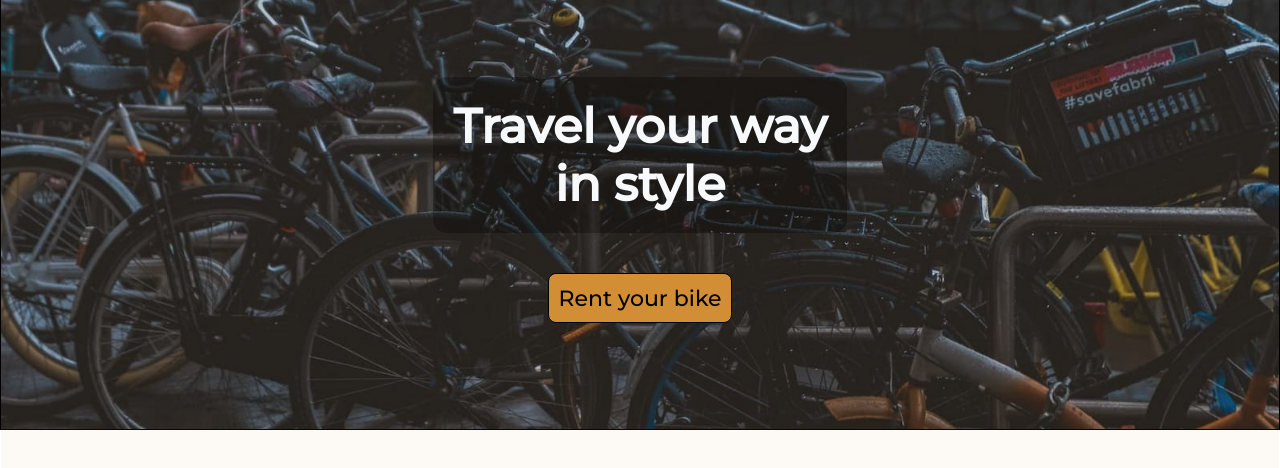
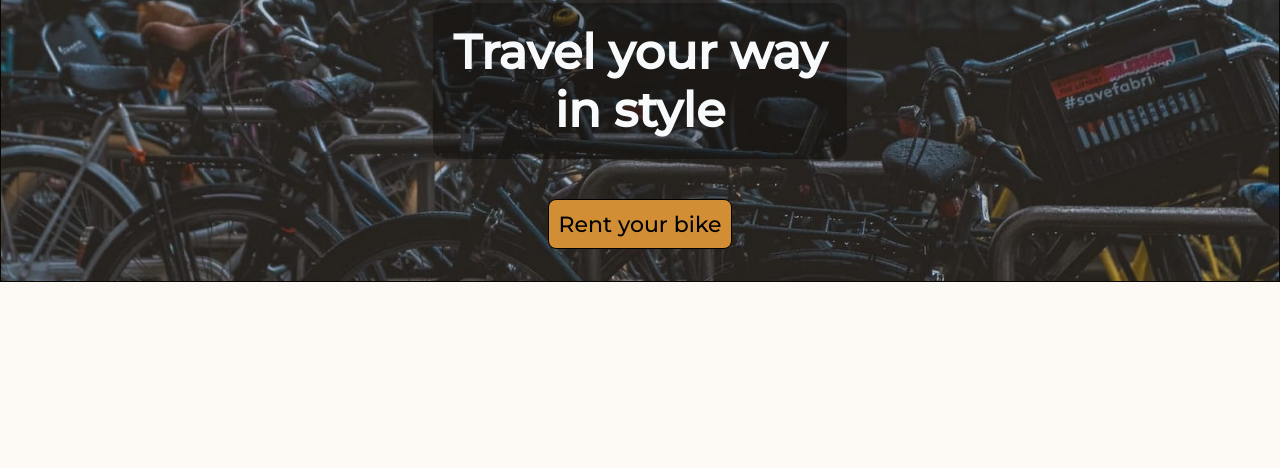
Before and after one commit to EliasHanken/webtech-group12, a plain HTML site: page project/index.html in a window 1280 px wide. Shown: the part 80-548 px from the top of the page. Drawn offline with Linux system fonts and the light colour scheme.

Commit message:
Fixed hero section aswell I think

```diff
--- a/project/css/hero-section.css
+++ b/project/css/hero-section.css
@@ -1,14 +1,12 @@
 @import url('https://fonts.googleapis.com/css2?family=Montserrat:wght@500&display=swap');
 
     .hero-section {
+        display: flex;
         border: 1px solid black;
-    min-width: 100rem;
-    height: 35vw;
+        height: auto;
         background-image: url("../images/hero-image-cropped.jpg");
         background-size: 100%;
         max-height: 100%;
-    position: relative;
-    display: flex;
         justify-content: center;
         align-items: center;
     }
@@ -30,7 +28,7 @@
     .color-overlay {
         background-color: #D18E35;
         opacity: 5%;
-    height: 40vW;
+        height: 100%;
         width: 100%;
         position: absolute;
     }
```
Lines whose indentation alone changed are shown as unchanged.
